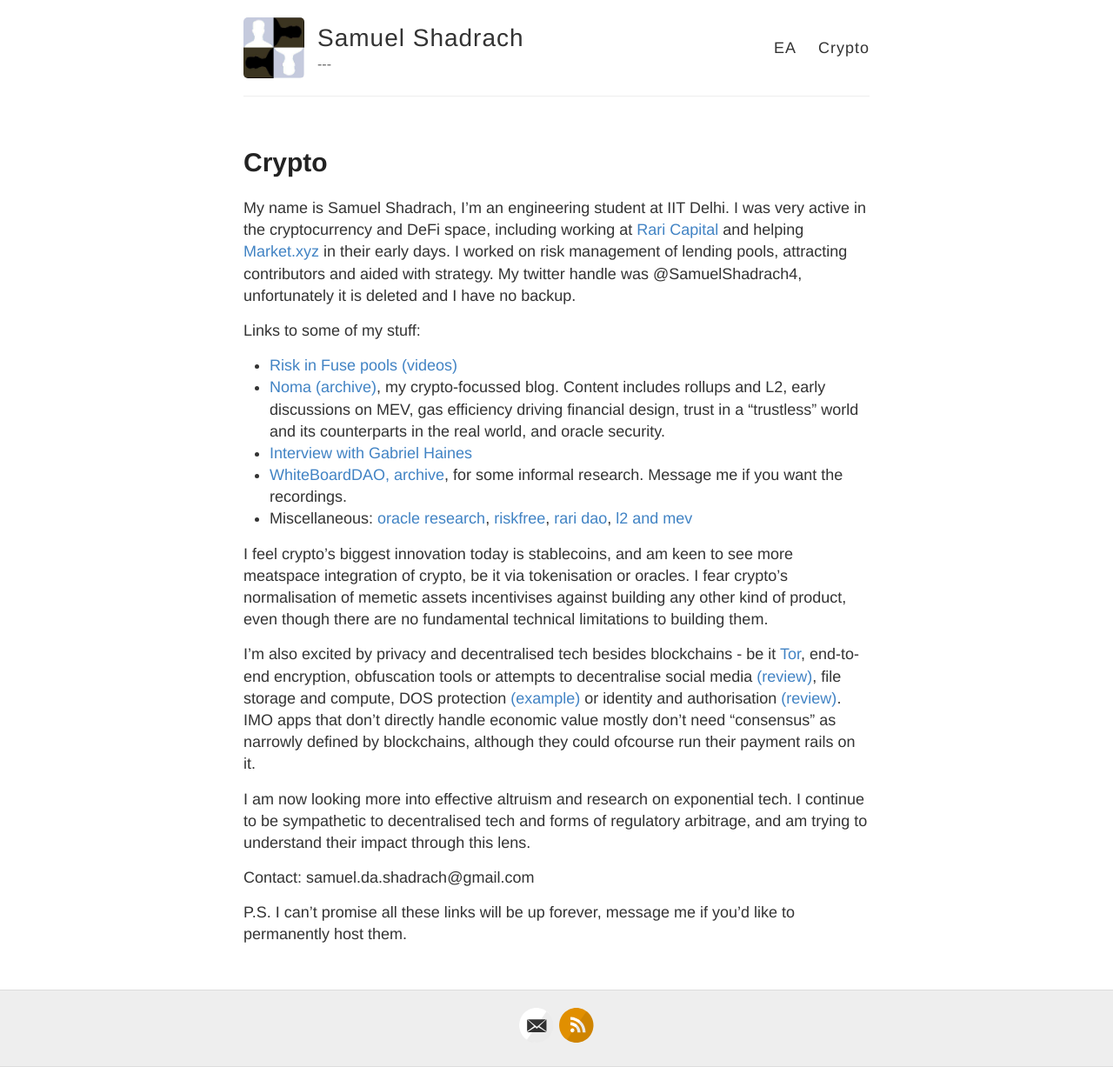
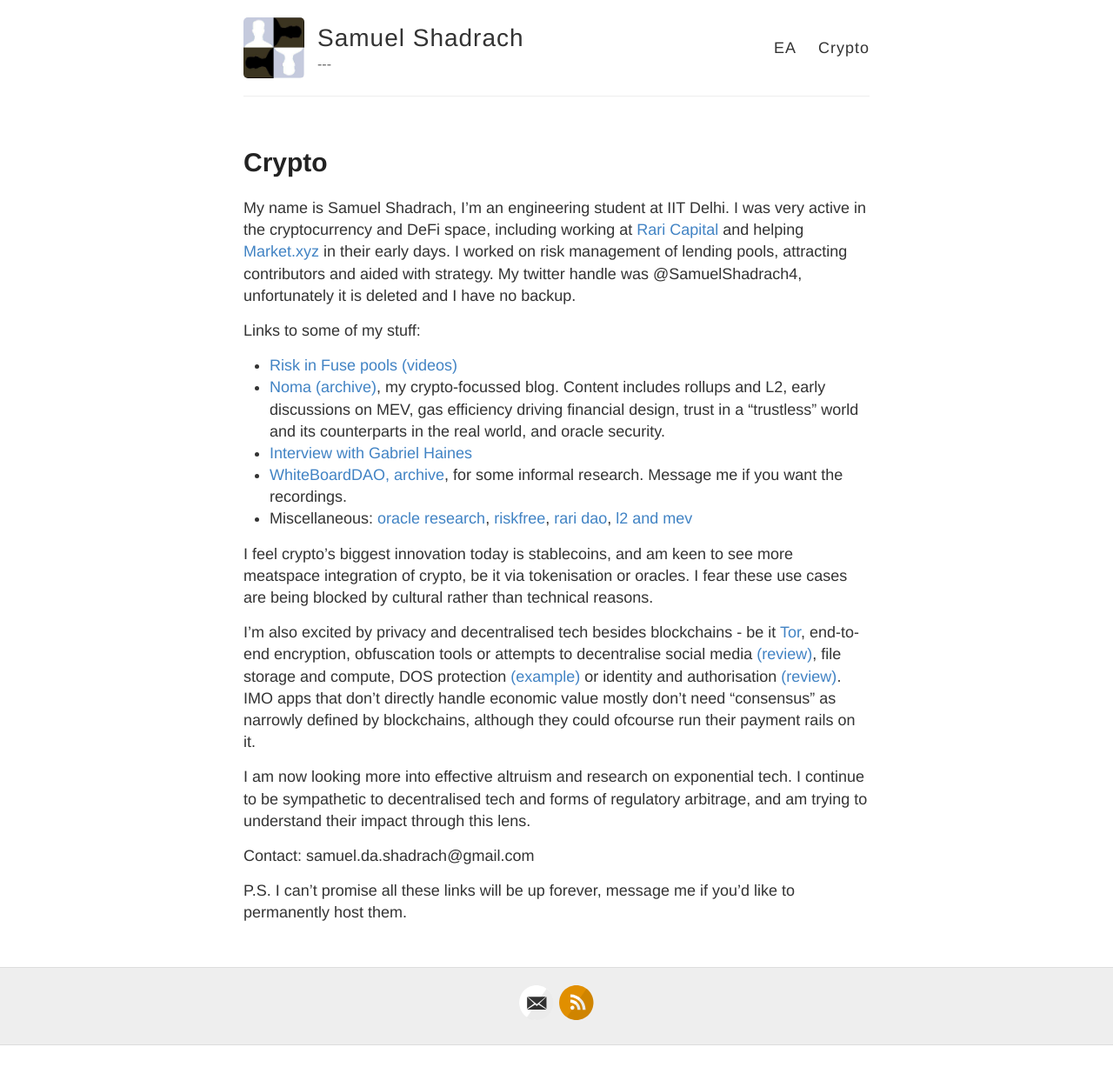
Before and after one commit to samueldashadrach/samueldashadrach.github.io, a Jekyll site: the page built from Crypto.md, in a window 1280 px wide. Shown: the whole page at 87% size. Built offline with Jekyll 4.4.1, drawn with Linux system fonts in a browser that asks for light colours; after the commit the page ends 1202 px from its top, so only the background shows below that.

Commit message:
Update Crypto.md

```diff
--- a/Crypto.md
+++ b/Crypto.md
@@ -14,7 +14,7 @@ Links to some of my stuff:
  - [WhiteBoardDAO, archive](https://github.com/samueldashadrach/whiteboardDAO-archive), for some informal research. Message me if you want the recordings.
  - Miscellaneous: [oracle research](https://gov.uniswap.org/t/uni-should-become-an-oracle-token/11988/30), [riskfree](https://emilythemeily.medium.com/who-wants-a-risk-free-18-1acda3952ce2), [rari dao](https://medium.com/rari-capital/version-2-the-future-of-the-rari-capital-dao-9d2c37027752), [l2 and mev](https://docs.google.com/presentation/d/1uX2JAGpz4KTb_91kHHmniVR5cNiqOCFTIqI2VWcxAAI/edit#slide=id.p)
 
-I feel crypto's biggest innovation today is stablecoins, and am keen to see more meatspace integration of crypto, be it via tokenisation or oracles. I fear crypto's normalisation of memetic assets incentivises against building any other kind of product, even though there are no fundamental technical limitations to building them.
+I feel crypto's biggest innovation today is stablecoins, and am keen to see more meatspace integration of crypto, be it via tokenisation or oracles. I fear these use cases are being blocked by cultural rather than technical reasons.
 
 I'm also excited by privacy and decentralised tech besides blockchains - be it [Tor](https://skerritt.blog/how-does-tor-really-work/), end-to-end encryption, obfuscation tools or attempts to decentralise social media [(review)](https://matrix.org/_matrix/media/r0/download/twitter.modular.im/981b258141aa0b197804127cd2f7d298757bad20), file storage and compute, DOS protection [(example)](https://ethresear.ch/t/decentralised-cloudflare-using-rln-and-rich-user-identities/10774) or identity and authorisation [(review)](https://arxiv.org/abs/2008.05300). IMO apps that don't directly handle economic value mostly don't need "consensus" as narrowly defined by blockchains, although they could ofcourse run their payment rails on it.
 
```
